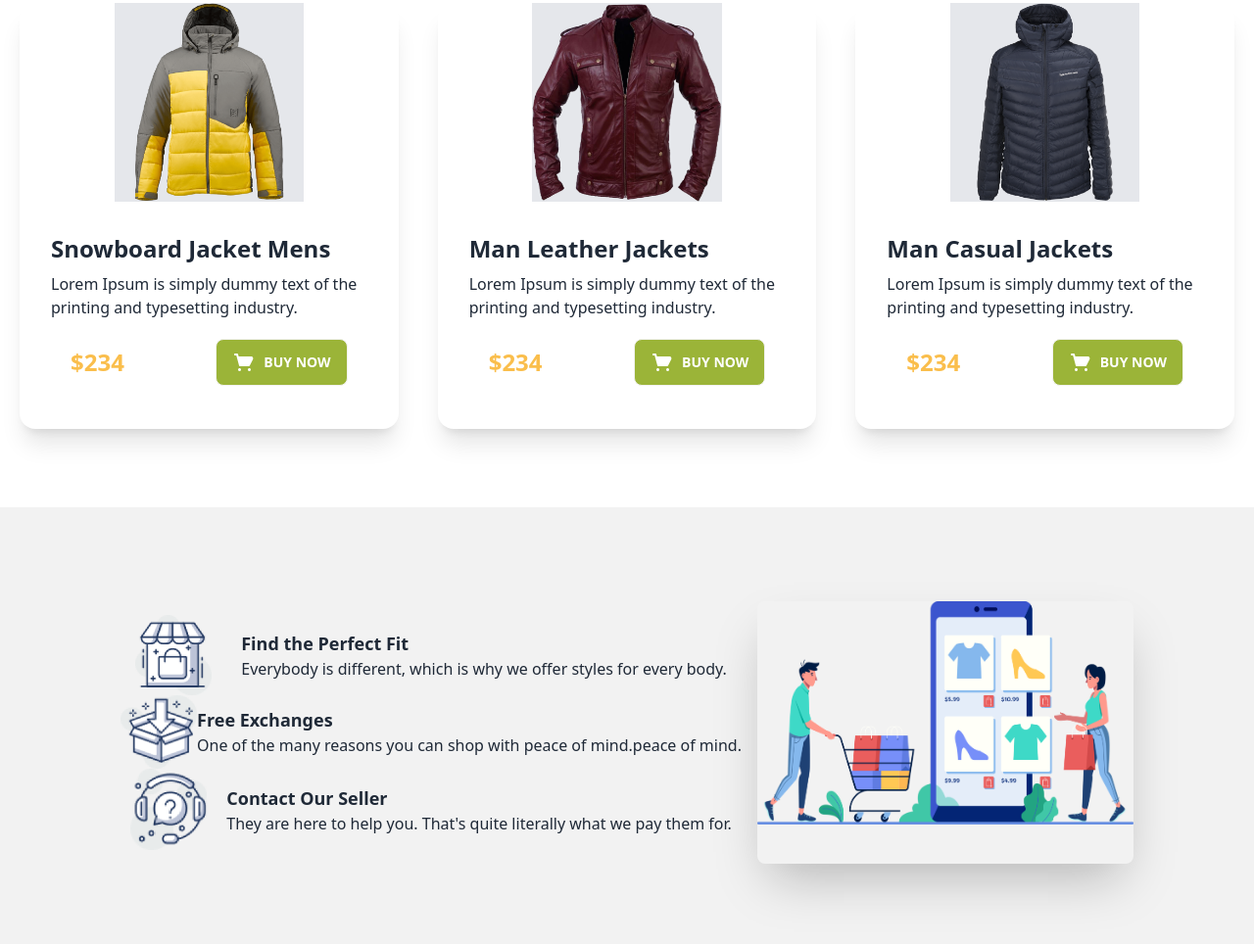
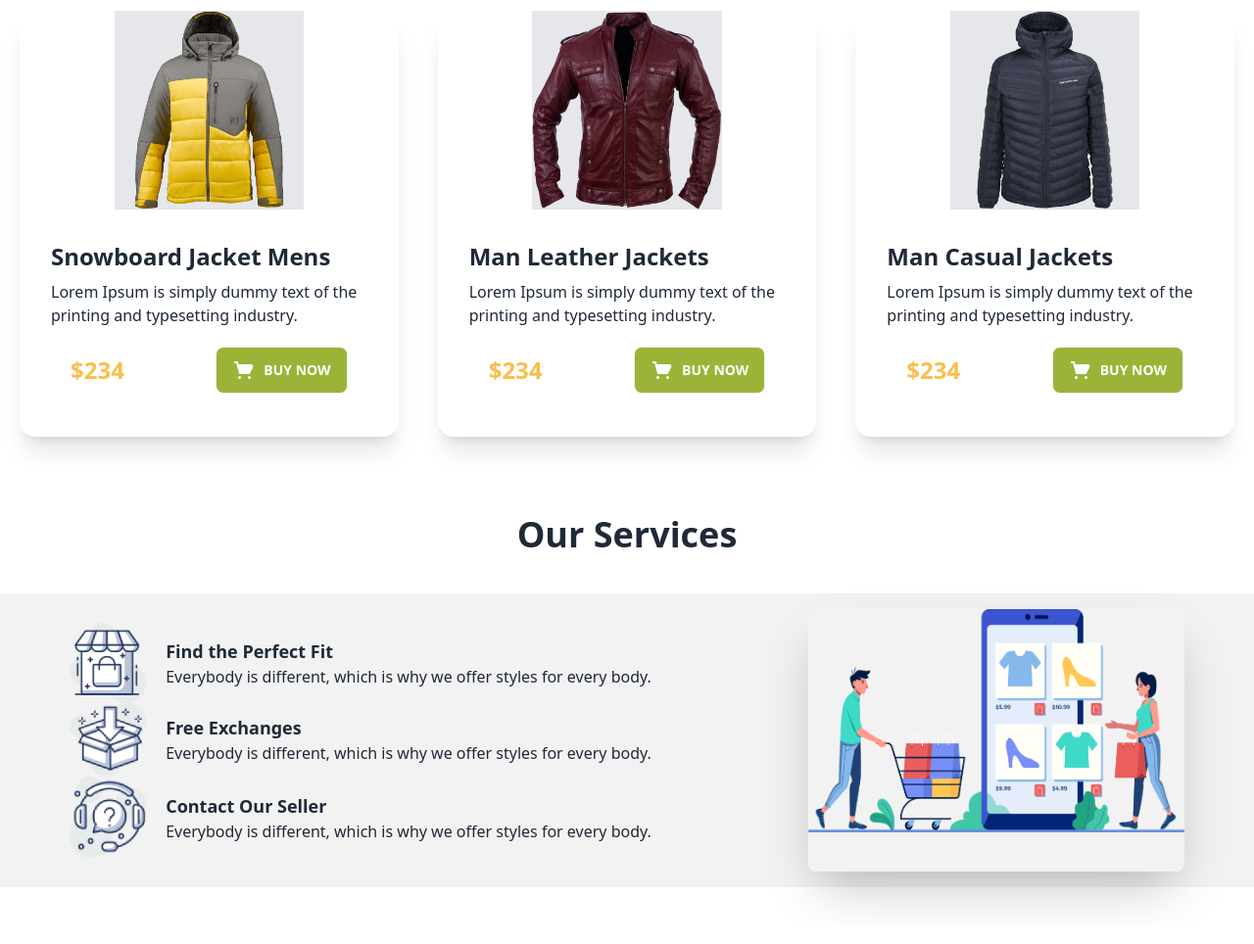
Before and after one commit to Md-Nadim-Mir/Fashion-Gallery-responsive-use-tailwind, a plain HTML site: page index.html in a window 1280 px wide. Shown: the part 1420-2384 px from the top of the page at 98% size. Drawn offline with nearby package versions, Linux system fonts and the light colour scheme.

Commit message:
update everything

```diff
--- a/index.html
+++ b/index.html
@@ -76,7 +76,7 @@
 
 
             <div class="hero  bg-base-200">
-                <div class="hero-content flex-col md:flex-row-reverse lg:flex-row-reverse">
+                <div class="hero-content flex-col md:flex-row-reverse lg:flex-row-reverse gap-10 lg:gap-80 md:gap-16 md:p-5">
 
                   <img src="/images/model.png" class="max-w-sm rounded-lg shadow-2xl w-full" />
 
@@ -271,13 +271,14 @@
 
             <!-- support section -->
 
-            <section>
+            <section class="my-10">
+
+              <h1 class="text-4xl font-bold text-center mb-10">Our Services</h1>
 
 
+                <div class="hero  bg-base-200">
 
-                <div class="hero py-20 bg-base-200">
-
-                    <div class="hero-content flex-col lg:flex-row-reverse ">
+                    <div class="hero-content flex-col lg:flex-row-reverse lg:gap-40">
 
                       <img src="/images/shopping.png" class="max-w-sm rounded-lg shadow-2xl w-3/4 pb-10"/>
 
@@ -285,7 +286,7 @@
                       <div>
 
 
-                        <div class="flex justify-around items-center">
+                        <div class="flex justify-between items-center gap-2 lg:gap-5">
                              <img class="w-[78px]" src="icons/house.png" alt="">
 
                              <div>
@@ -296,24 +297,24 @@
                         </div>
 
 
-                        <div class="flex justify-around items-center">
+                        <div class="flex justify-between items-center gap-2 lg:gap-5">
                             <img class="w-[78px]" src="icons/box.png" alt="">
 
                             <div>
                                <h1 class="text-lg font-extrabold">Free Exchanges</h1>
-                               <h3>One of the many reasons you can shop
-                                with peace of mind.peace of mind.</h3>
+                               <h3>Everybody is different, which is why we
+                                offer styles for every body.</h3>
                             </div>
                        </div>
 
 
-                       <div class="flex justify-around items-center">
+                       <div class="flex justify-between items-center gap-2 lg:gap-5">
                         <img class="w-[78px]" src="icons/question.png" alt="">
 
                         <div>
                            <h1 class="text-lg font-extrabold">Contact Our Seller</h1>
-                           <h3>They are here to help you. That's quite
-                            literally what we pay them for.</h3>
+                           <h3>Everybody is different, which is why we
+                            offer styles for every body.</h3>
                         </div>
                    </div>
 
```
